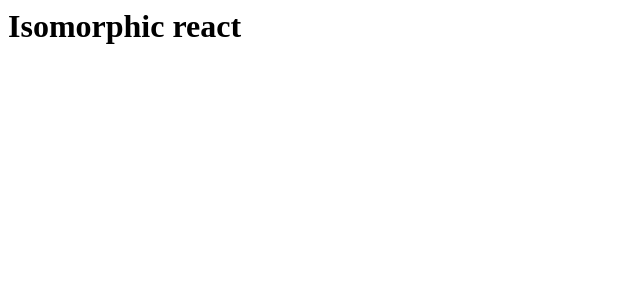
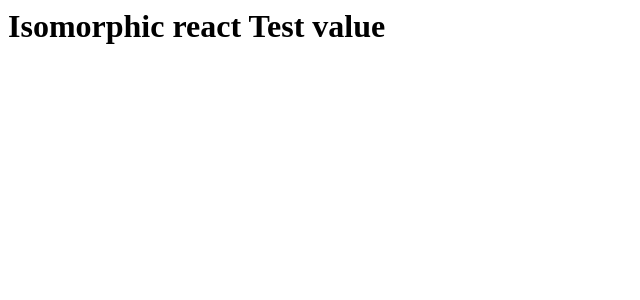
Before and after one commit to AlexSerbanG/IsomorphicReact, a React app: page / in a window 1280 px wide. Shown: the top 300 px of the page, without its empty margins (0-640 px from the left). Built offline with nearby package versions, Linux system fonts and the light colour scheme.

Commit message:
added redux store and rendered first redux data on screen

```diff
--- a/package.json
+++ b/package.json
@@ -27,6 +27,7 @@
     "express": "^4.16.1",
     "express-yields": "^1.1.1",
     "fs-extra": "^4.0.2",
+    "lodash": "^4.17.4",
     "optimist": "^0.6.1",
     "react": "^16.0.0",
     "react-dom": "^16.0.0",
--- a/src/App.jsx
+++ b/src/App.jsx
@@ -1,14 +1,18 @@
 import React from 'react';
 import { connect } from 'react-redux';
 
-const AppDisplay = () => {
-    return(
+const AppDisplay = ({test}) => (
         <div>
             <h1>
-                Isomorphic react
+                Isomorphic react {test}
             </h1>
         </div>
     );
-};
 
-export default AppDisplay;
+const mapStateToProps = (state, ownProps) => {
+    return {
+        ...state
+    };
+}
+//export default AppDisplay;
+export default connect(mapStateToProps)(AppDisplay);
--- /dev/null
+++ b/src/getStore.js
@@ -0,0 +1,7 @@
+import { createStore, combineReducers, applyMiddleware } from 'redux';
+import { identity } from 'lodash';
+
+export default function(defaultState = {test: "Test value"}){
+    const store = createStore(identity, defaultState);
+    return store;
+};
--- a/src/index.jsx
+++ b/src/index.jsx
@@ -1,10 +1,16 @@
 import App from './App';
 import ReactDOM from 'react-dom';
 import React from 'react';
+import getStore from './getStore';
+import { Provider } from 'react-redux';
+
+const store = getStore();
 
 const render = (_App) => {
     ReactDOM.render(
-        <_App />,
+        <Provider store={store}>
+            <_App />
+        </Provider>,
         document.getElementById('AppContainer')
     );
 };
```
Also changed, not shown: 1 other file (tests, documents, lock files or other folders).
